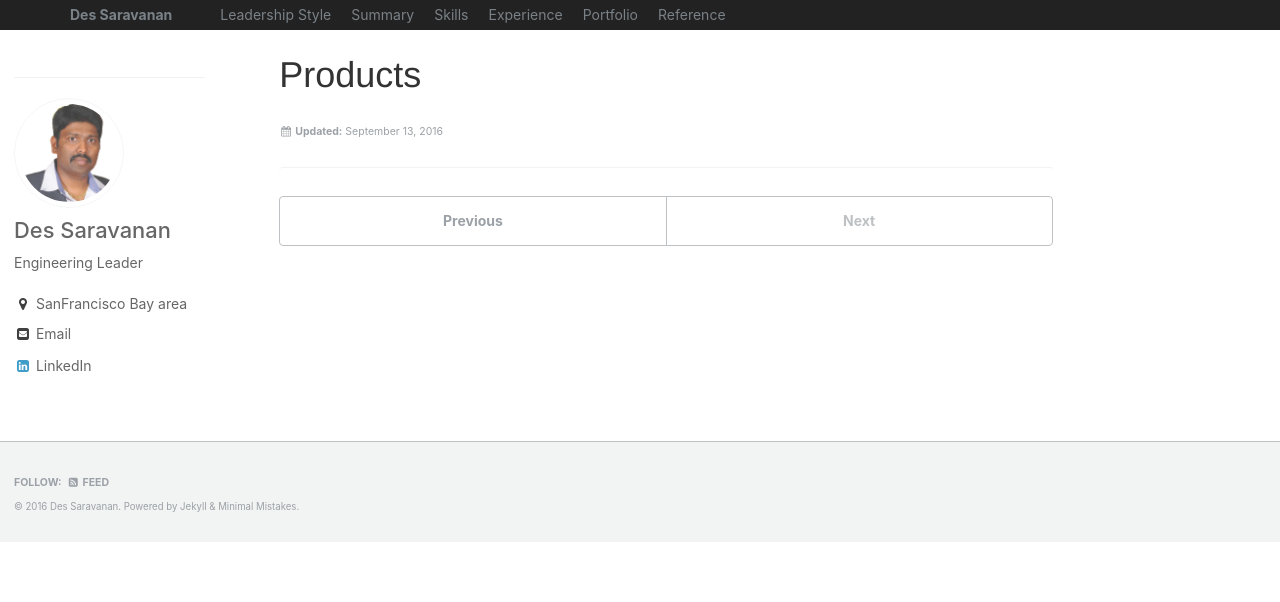
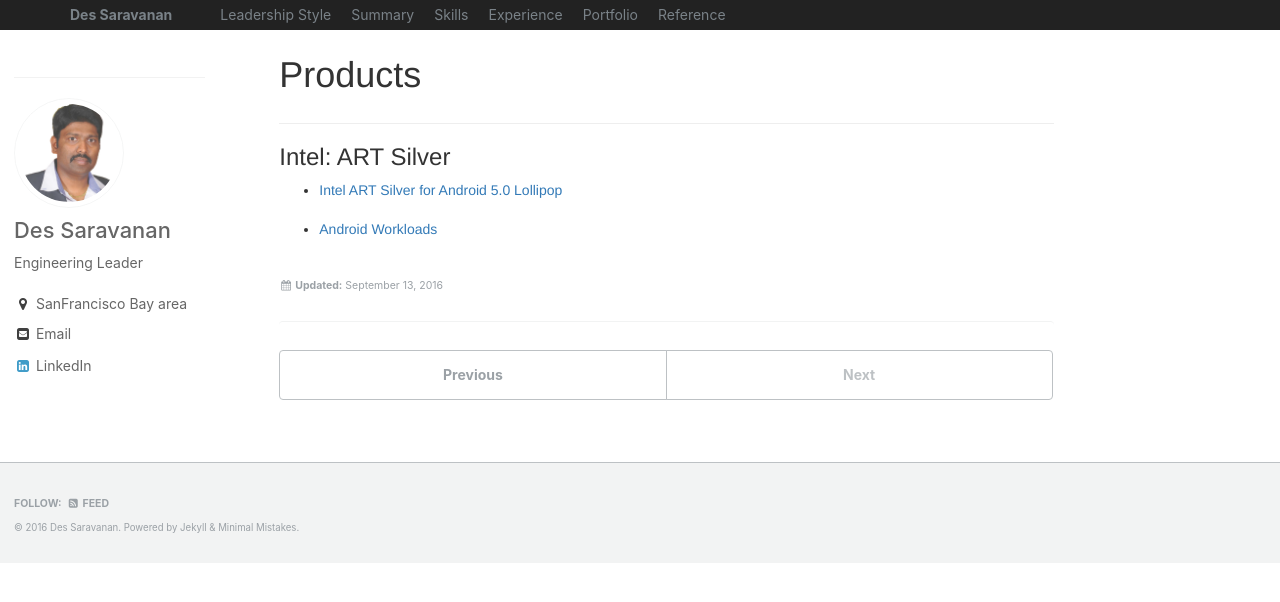
Before and after one commit to nitheeshkl/des, a Jekyll site: the page built from _portfolio/03-products.md, in a window 1280 px wide. Shown: the top 602 px of the page. Built offline with Jekyll 4.4.1, drawn with Linux system fonts in a browser that asks for light colours.

Commit message:
product additions
github links for ART silver

```diff
--- a/_portfolio/03-products.md
+++ b/_portfolio/03-products.md
@@ -5,3 +5,11 @@
 header:
     teaser: products.png
 ---
+
+-------------------------------------
+
+### Intel: ART Silver
+
+* [Intel ART Silver for Android 5.0 Lollipop](https://github.com/android-art-intel/marshmallow)
+
+* [Android Workloads](https://github.com/android-workloads)
```
